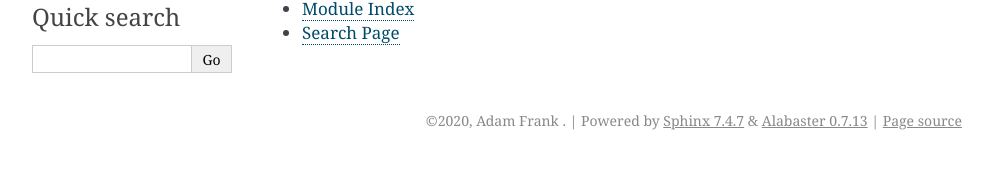
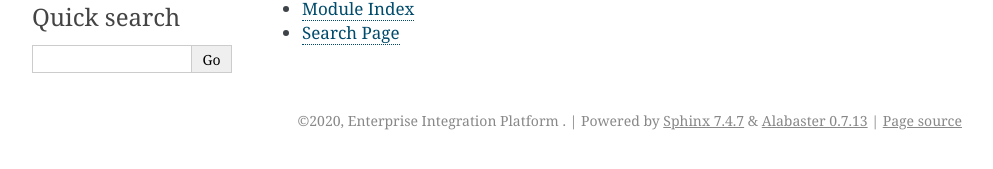
Before and after one commit to mozilla-it/python-library-template, a Sphinx documentation site: the page built from docs/index.rst, in a window 1280 px wide. Shown: the part 245-414 px from the top of the page, without its empty margins (148-1141 px from the left). Built offline with Sphinx 7.4.7, drawn with Linux system fonts in a browser that asks for light colours.

Commit message:
Updating confs

```diff
--- a/docs/conf.py
+++ b/docs/conf.py
@@ -18,8 +18,8 @@
 # -- Project information -----------------------------------------------------
 
 project = "template"
-copyright = "2020, Adam Frank <afrank@mozilla.com>"
-author = "Adam Frank <afrank@mozilla.com>"
+copyright = "2020, Enterprise Integration Platform <enterprise-integration-platform@mozilla.com>"
+author = "Enterprise Integration Platform <enterprise-integration-platform@mozilla.com>"
 
 # The short X.Y version
 version = "0.0.1"
--- a/pyproject.toml
+++ b/pyproject.toml
@@ -1,16 +1,13 @@
 [build-system]
 requires = ["poetry>=0.12"]
 build-backend = "poetry.masonry.api"
-
-#[[tool.poetry.source]]
-#name = "mozilla-it"
-#url = "https://dp2-prod.appspot.com/pypi"
 
 [tool.poetry]
 name = "python-library-template"
 version = "0.1.1"
 description = "Template python repo with our proven approaches."
 authors = [
+    "Enterprise Integration Platform <enterprise-integration-platform@mozilla.com>",
     "Adam Frank <afrank@mozilla.com>",
     "Bryan Sieber <bsieber@mozilla.com>",
     "Chris Valaas <cvalaas@mozilla.com>",
```
